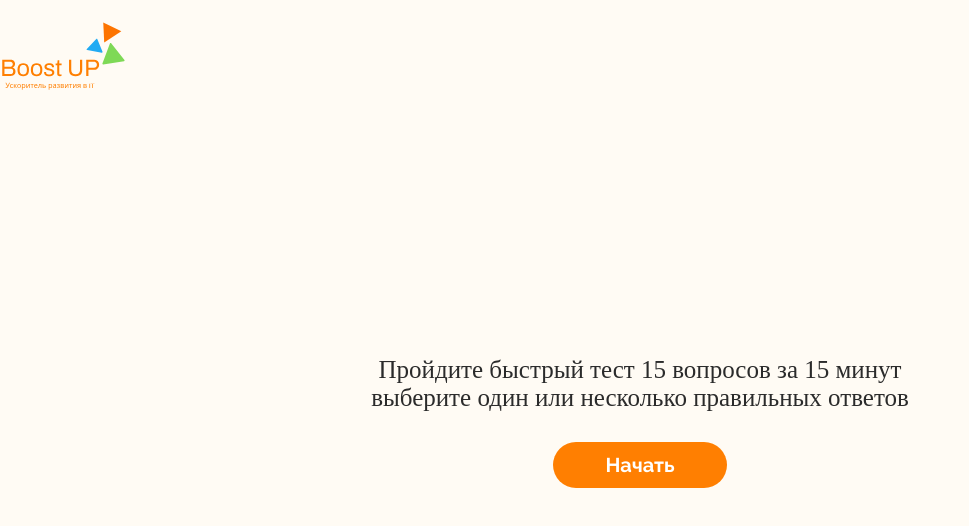
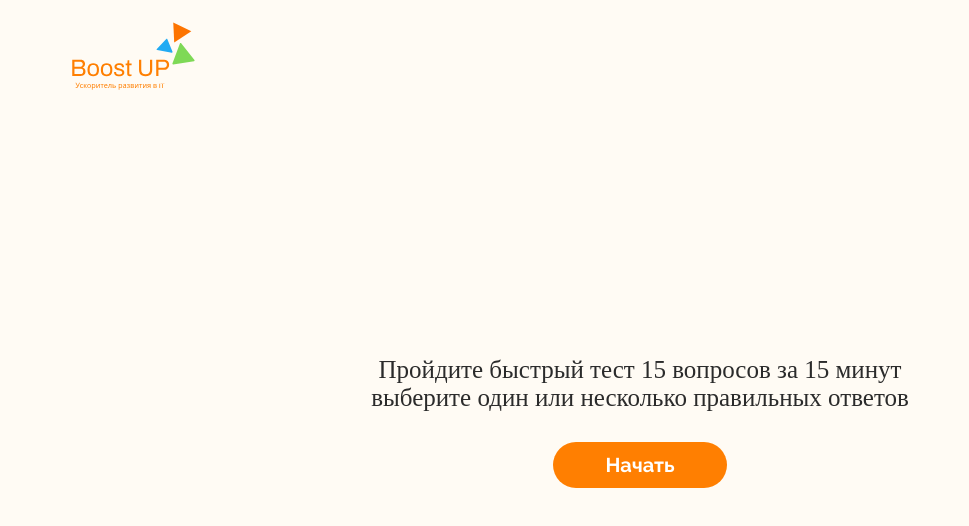
Before and after one commit to ulancho/boost-up, a React (Create React App) app: page /boost-up/start in a window 1280 px wide. Shown: the top 526 px of the page, without its empty margins (0-969 px from the left). Built offline with nearby package versions, Linux system fonts and the light colour scheme; a web font is replaced by a local one.

Commit message:
changed center container

```diff
--- a/src/pages/start/StartPage.js
+++ b/src/pages/start/StartPage.js
@@ -21,7 +21,7 @@ const StartTestPage = () => {
     };
 
     return (
-        <div className="one-page">
+        <div className="main-center-container">
             <HeaderTest />
             <div className="align-to-height">
                 <div className="text-align-center">
--- a/src/pages/test/TestPage.js
+++ b/src/pages/test/TestPage.js
@@ -27,7 +27,7 @@ const TestPage = () => {
     }, []);
 
     return (
-        <div className={styles.container}>
+        <div className="main-center-container">
             <HeaderTest />
             <div className={styles.question_container}>
                 <h2 className={`${styles.fs_14} ${styles.question} fw-5 fs-25`}>{question}</h2>
--- a/src/pages/test/TestPage.module.css
+++ b/src/pages/test/TestPage.module.css
@@ -1,8 +1,3 @@
-.container{
-    width: 80%;
-    margin: 0 auto;
-}
-
 .question_container{
     margin-top: 34px;
 }
```
